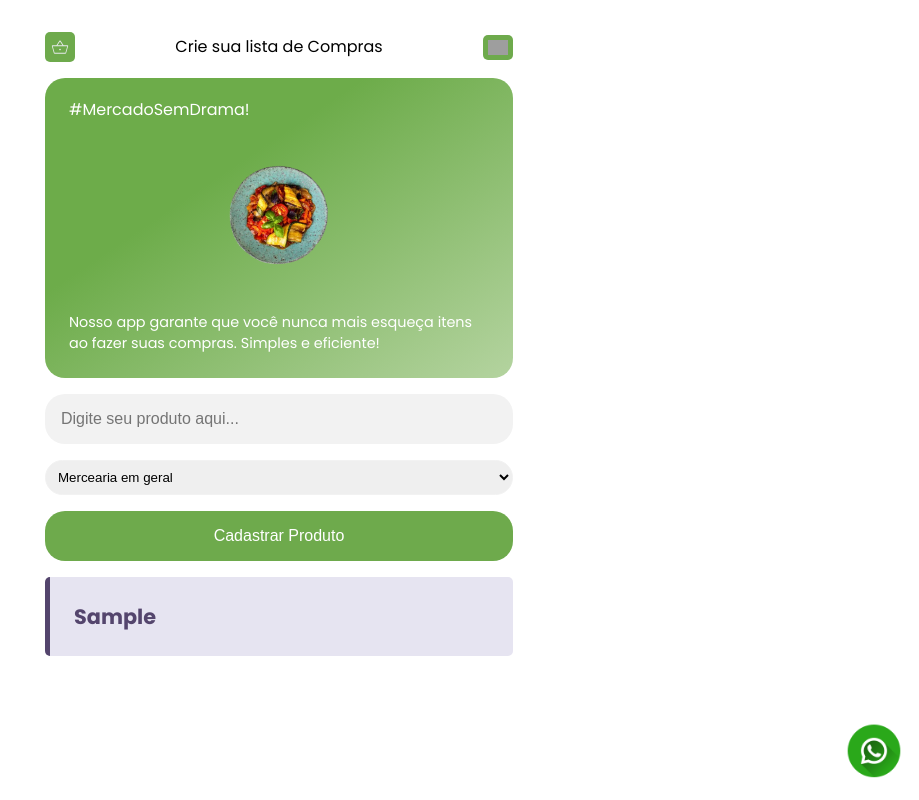
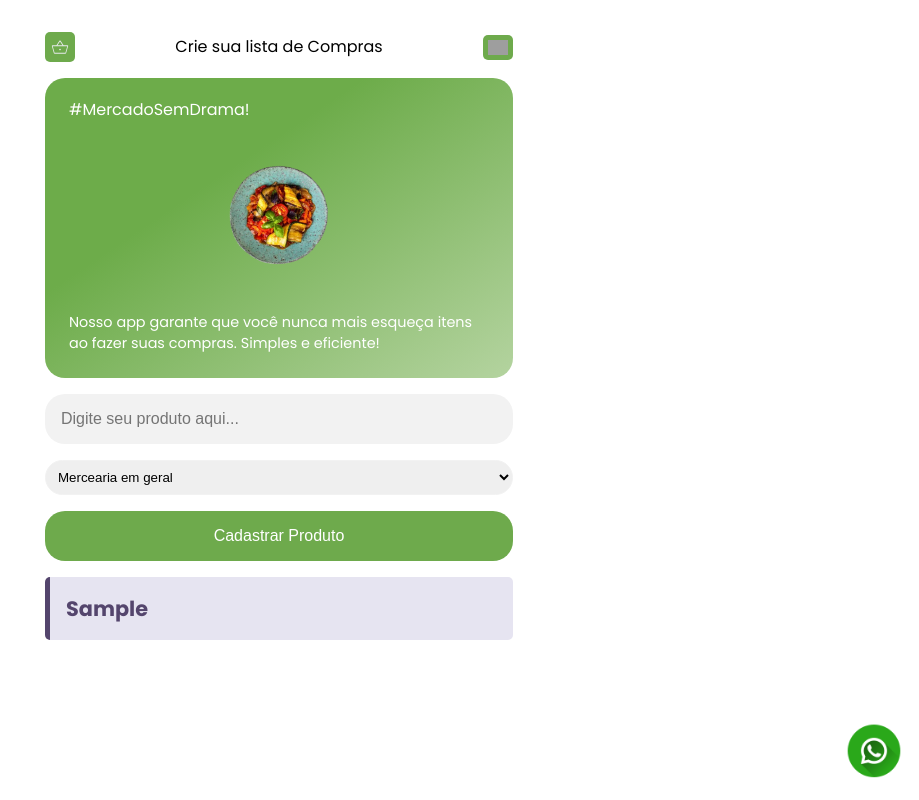
Before and after one commit to rlxmts/lista-de-compras, a React (Create React App) app: page / in a window 1280 px wide. Both pictures are taken after typing "Sample" into the empty fields and a click on the button "Cadastrar Produto". Shown: the whole page, without its empty margins (361-1280 px from the left). Built offline with nearby package versions, Linux system fonts and the light colour scheme; grey boxes are pictures that could not be loaded.

Commit message:
:recycle: Alterando padding/ cards

```diff
--- a/src/components/Card/index.js
+++ b/src/components/Card/index.js
@@ -4,7 +4,7 @@ const CardBox = styled.div`
     border-radius: 5px;
     border-left: 5px solid ${(props)=> props.corPrimaria};
     background-color: ${(props)=> props.corSecundaria};
-    padding: 1.5rem;
+    padding: 1rem;
     position: relative;
 
     h5,span{
```
